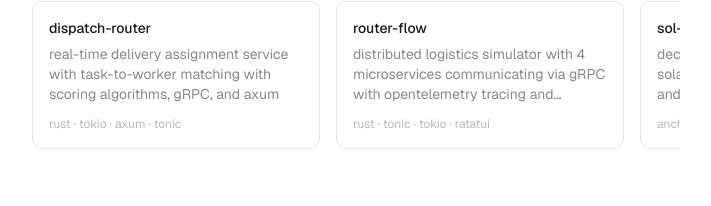
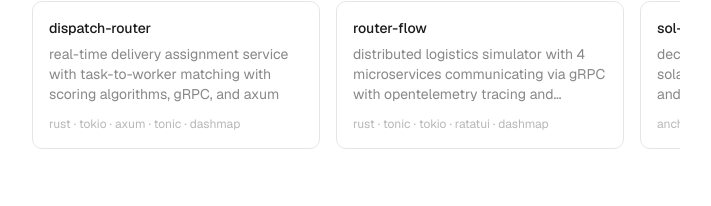
Before and after one commit to meowyx/meowy-blog, a Next.js app: page / in a window 1280 px wide. Shown: the part 795-1001 px from the top of the page, without its empty margins (296-1007 px from the left). Built offline with nearby package versions, Linux system fonts and the light colour scheme.

Commit message:
feat: add new dashmap info

```diff
--- a/app/page.tsx
+++ b/app/page.tsx
@@ -105,7 +105,7 @@
                 with scoring algorithms, gRPC, and axum
               </p>
               <p className="text-xs text-muted-foreground/60 mt-3">
-                rust · tokio · axum · tonic
+                rust · tokio · axum · tonic · dashmap
               </p>
             </a>
             <a
@@ -120,7 +120,7 @@
                 via gRPC with opentelemetry tracing and prometheus observability
               </p>
               <p className="text-xs text-muted-foreground/60 mt-3">
-                rust · tonic · tokio · ratatui
+                rust · tonic · tokio · ratatui · dashmap
               </p>
             </a>
             <a
```
